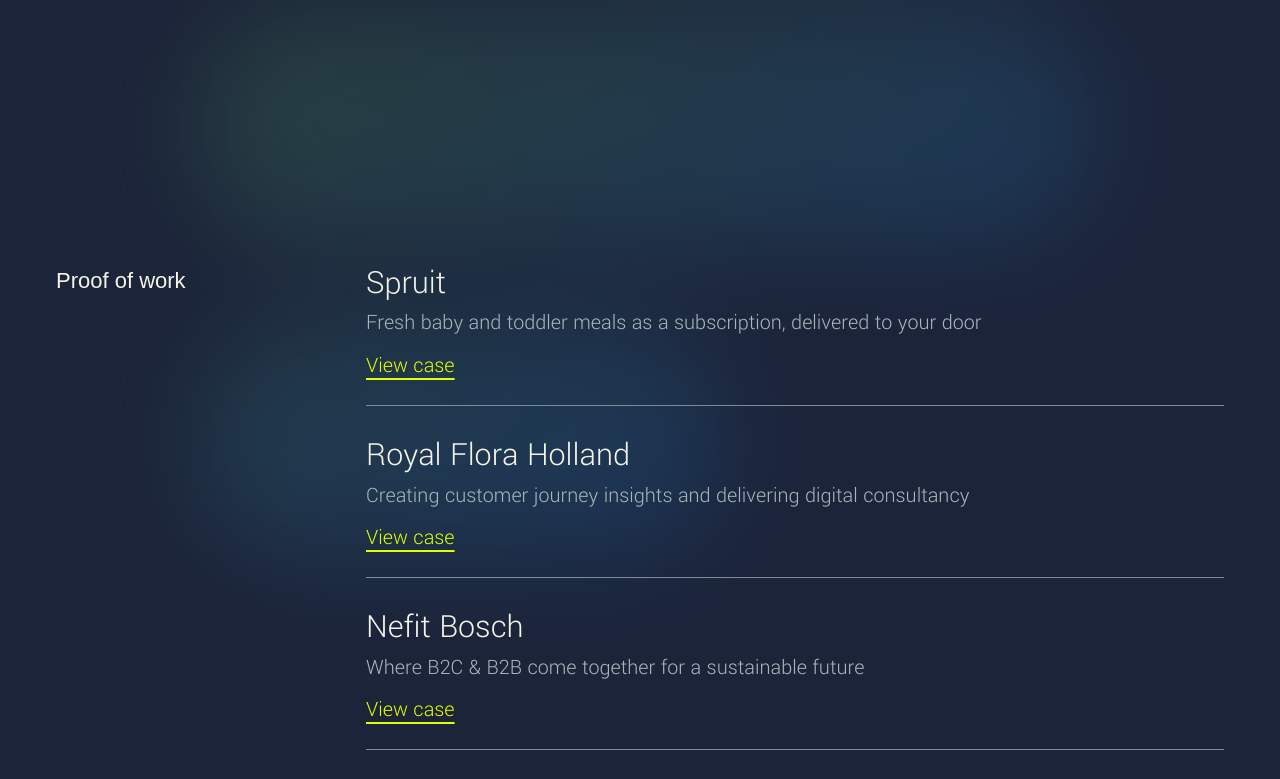
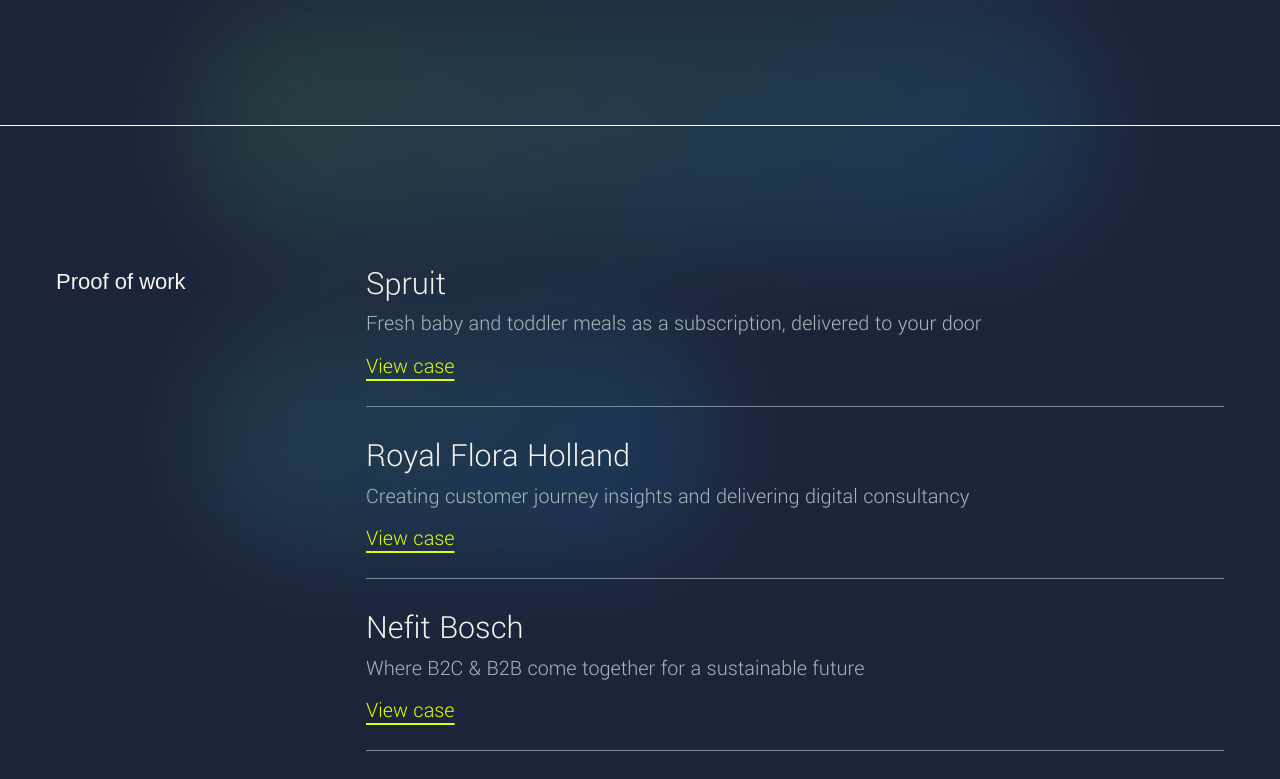
Before and after one commit to Toledos/lbrty, a plain HTML site: page index.html in a window 1280 px wide. Shown: the part 1713-2492 px from the top of the page. Drawn offline with nearby package versions, Linux system fonts and the light colour scheme; a web font is replaced by a local one.

Commit message:
Add full-width white divider above Proof of work

```diff
--- a/assets/style.css
+++ b/assets/style.css
@@ -762,3 +762,5 @@ footer.container {
   #services.container,
   footer.container { padding-inline: 20px; }
 }
+
+#work { border-top: 1px solid #fff; }
```
